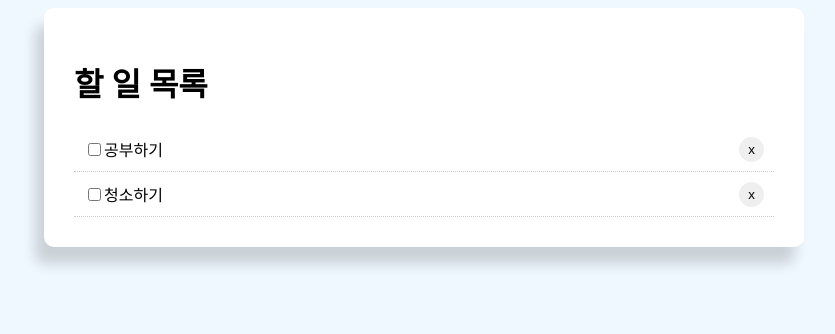
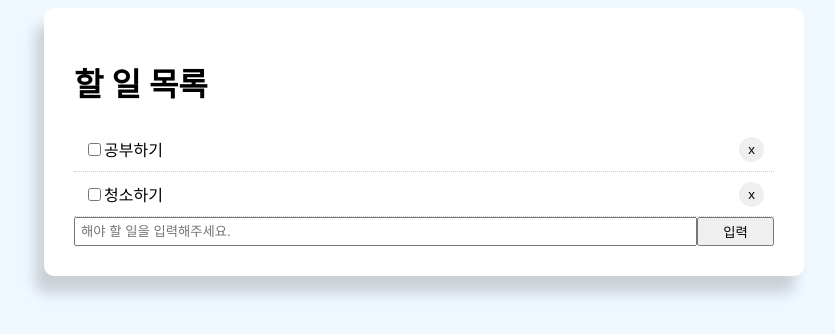
Before and after one commit to polar7bear/Todo-app-with-React, a React (Create React App) app: page / in a window 1280 px wide. Shown: the top 334 px of the page, without its empty margins (216-1051 px from the left). Built offline with nearby package versions, Linux system fonts and the light colour scheme.

Commit message:
todo insert (with state)

```diff
--- a/src/App.js
+++ b/src/App.js
@@ -35,13 +35,37 @@
         title: "청소하기",
         completed: false
       }
-    ]
-  }
+    ],
+
+    value: ""
+  };
 
   handleClick = (id) => {
     let newTodoData = this.state.todoData.filter(data => data.id !== id);
     console.log('newTodoData', newTodoData);
     this.setState({todoData: newTodoData});
+  };
+
+  handleChange = (e) => {
+    //console.log('e', e.target.value);
+    this.setState({value: e.target.value});
+  };
+
+  handleSubmit = (e) => {
+    //클릭 하면 페이지가 새로고침 되는 것을 방지해줌
+    e.preventDefault();
+
+    //새로운 할 일 데이터 추가하기
+    let newTodo = {
+      id: Date.now(), //고유 키값을 얻기위해 그냥 Date.now() 메서드사용
+      title: this.state.value,
+      completed: false
+    }
+
+    //원래 있던 할 일에 새로운 할 일 더해주기
+    this.setState({ todoData: [...this.state.todoData, newTodo]});
+    // 기존에있던 데이터들에서 newTodo 를 추가하는 것이기때문에 전개연산자 사용
+
   }
 
 
@@ -63,6 +87,23 @@
             </div>
 
           ))}
+
+          <form style={{ display: "flex"}} onSubmit={this.handleSubmit}>
+              <input
+              type="text"
+              name="value"
+              style={{ flex: "10", padding: "5px"}}
+              placeholder="해야 할 일을 입력해주세요."
+              value={this.state.value}
+              onChange={this.handleChange}
+              />
+              <input
+              type="submit"
+              value="입력"
+              className="btn"
+              style={{flex: "1"}}
+              />
+          </form>
         </div>
       </div>
     )
```
